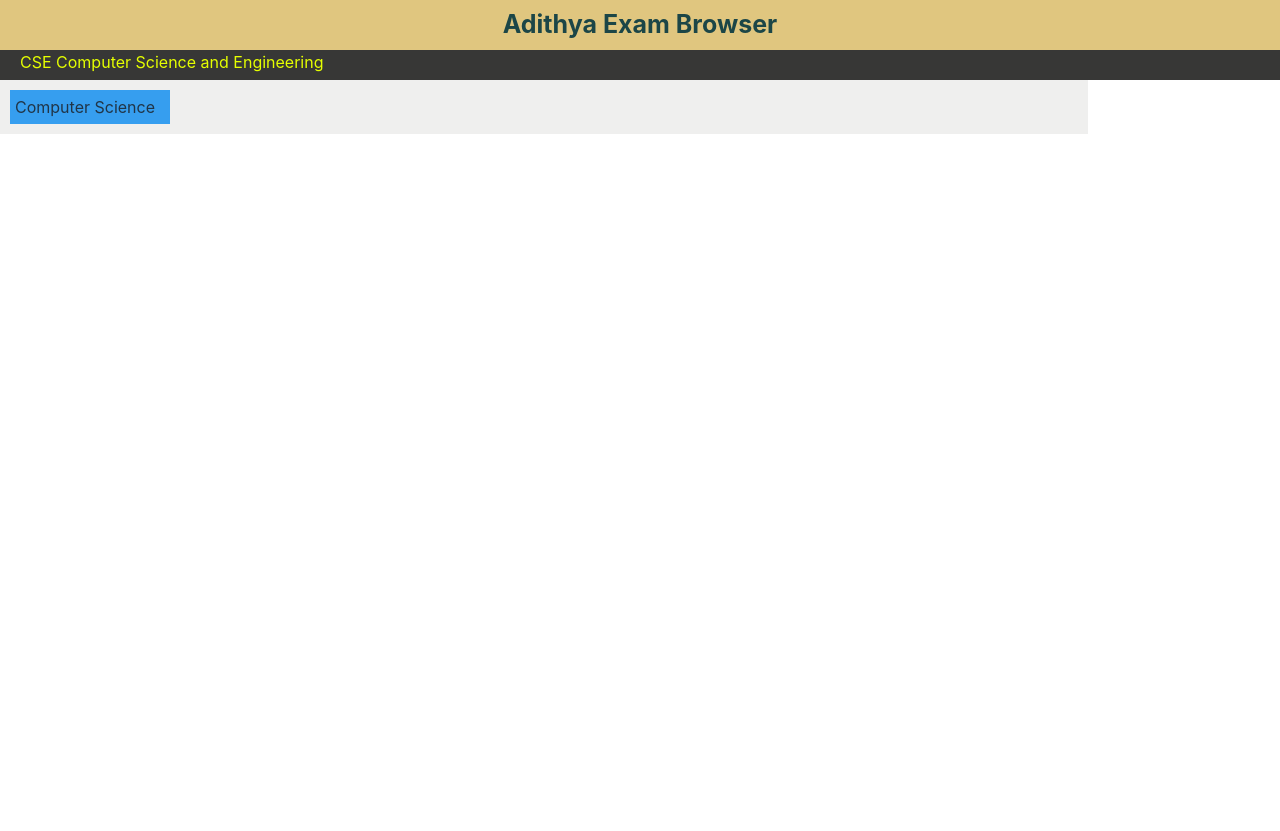
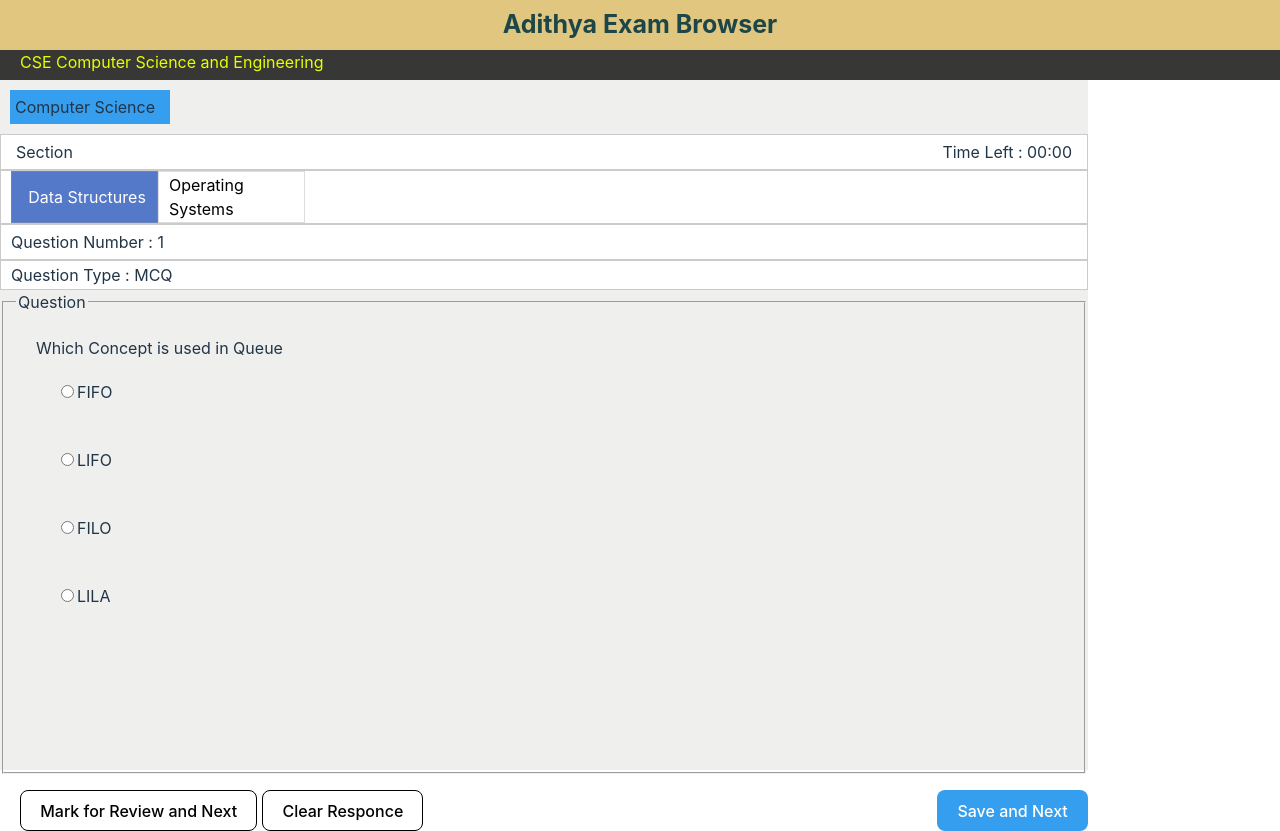
Before and after one commit to AdithyanSPillaiOfficial/Exam-Software, a React (Vite) app in the folder client/: page /exampage in a window 1280 px wide. Before the commit the page ends 800 px from the top, so only its background shows below. Built offline with nearby package versions, Linux system fonts and the light colour scheme.

Commit message:
Added Question Exam Page and added Question Pane to it

```diff
--- a/client/src/pages/exam/exampage.css
+++ b/client/src/pages/exam/exampage.css
@@ -23,13 +23,13 @@
 
 .questionpane {
     width: 85%;
-    background-color: #efefee;
     text-align: left;
 }
 
 .subjectbar {
     padding: 10px;
     box-sizing: border-box;
+    background-color: #efefee;
 }
 
 .subject {
@@ -37,3 +37,81 @@
     width: 150px;
     padding: 5px;
 }
+
+.sectionandtime {
+    display: flex;
+    flex-direction: row;
+    box-sizing: border-box;
+    padding-left: 10px;
+    justify-content: space-between;
+    padding: 5px;
+}
+
+.titlesection {
+    margin-left: 10px;
+}
+
+.timeleft {
+    margin-right: 10px;
+}
+
+.sections {
+    display: flex;
+    flex-direction: row;
+    box-sizing: border-box;
+    padding-left: 10px;
+}
+
+.section {
+    background-color: #5479c8;
+    width: 130px;
+    padding: 5px;
+    padding-left: 10px;
+    color: white;
+    overflow: hidden;
+    text-overflow: ellipsis;
+    height: 40px;
+    display: flex;
+    justify-content: center;
+    align-items: center;
+    border: 1px solid rgba(155, 155, 155, 0.336);
+
+}
+
+.sectionoff {
+    background-color: white;
+    color: black;
+}
+
+.questionnumbar {
+    padding: 5px;
+    padding-left: 10px;
+}
+
+.controlbuttons {
+    margin-top: 20px;
+    padding-left: 20px;
+    display: flex;
+    flex-direction: row;
+    justify-content: space-between;
+}
+
+.controlbuttons div {
+    display: flex;
+    gap: 5px;
+}
+
+.normbtn {
+    background-color: white;
+    border: 1px solid black;
+}
+
+.normbtn:hover {
+    background-color: #369eef;
+    color: white;
+}
+
+.savenextbtn {
+    background-color: #369eef;
+    color: white;
+}
--- a/client/src/pages/exam/exampage.jsx
+++ b/client/src/pages/exam/exampage.jsx
@@ -1,5 +1,6 @@
 import React from 'react'
 import './exampage.css'
+import QuestionView from './questionview/questionview'
 
 function ExamPage() {
   return (
@@ -14,6 +15,25 @@ function ExamPage() {
                         Computer Science
                     </div>
                 </div>
+                <div className="sectionandtime bordersimple">
+                    <label className='titlesection'>Section</label>
+                    <label className='timeleft'>Time Left : 00:00</label>
+                </div>
+                <div className="sections bordersimple">
+                    <div className={"section"}>Data Structures  </div>
+                    <div className={"section"+" "+"sectionoff"}>Operating Systems  </div>
+                </div>
+                <div className="questionnumbar bordersimple">
+                    <label >Question Number : 1</label>
+                </div>
+                <QuestionView />
+                <div className="controlbuttons">
+                    <div>
+                        <button className="normbtn">Mark for Review and Next</button>
+                        <button className="normbtn">Clear Responce</button>
+                    </div>
+                    <button className='savenextbtn'>Save and Next</button>
+                </div>
             </div>
 
             <div className="palattepane">
--- /dev/null
+++ b/client/src/pages/exam/questionview/questionview.css
@@ -0,0 +1,23 @@
+.questiontype {
+    padding: 2px;
+    padding-left: 10px;
+}
+
+.question {
+    height: 60vh;
+    background-color: #efefee;
+}
+
+.question fieldset {
+    height: 58vh;
+}
+
+.question p {
+    margin-left: 20px;
+}
+
+.option {
+    display: block;
+    margin-top: 20px;
+    margin-left: 40px;
+}
--- /dev/null
+++ b/client/src/pages/exam/questionview/questionview.jsx
@@ -0,0 +1,38 @@
+import React from 'react'
+import './questionview.css'
+
+function QuestionView() {
+    return (
+        <div>
+            <div className="questiontype bordersimple">
+                Question Type : MCQ
+            </div>
+            <div className="question">
+                <form action="#" method="post">
+                    <fieldset>
+                        <legend>Question </legend>
+                        <p>Which Concept is used in Queue</p>
+                        <label className='option'>
+                            <input type="radio" name="question" value="FIFO" />
+                            FIFO
+                        </label><br />
+                        <label className='option'>
+                            <input type="radio" name="question" value="LIFO" />
+                            LIFO
+                        </label><br />
+                        <label className='option'>
+                            <input type="radio" name="question" value="FILO" />
+                            FILO
+                        </label><br />
+                        <label className='option'>
+                            <input type="radio" name="question" value="LILA" />
+                            LILA
+                        </label><br />
+                    </fieldset>
+                </form>
+            </div>
+        </div>
+    )
+}
+
+export default QuestionView
```
